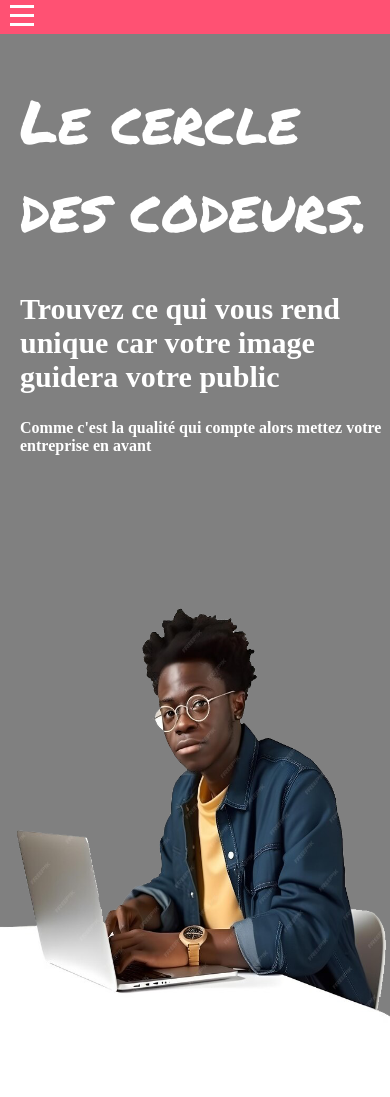
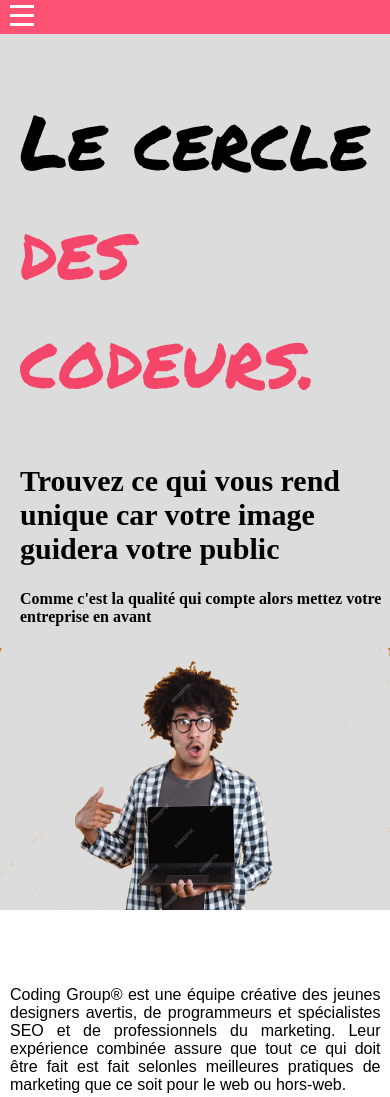
Before and after one commit to ghislainkabangu/site-web-de-presentation-de-service, a plain HTML site: page index.html in a window 390 px wide. Shown: the top 1097 px of the page. Drawn offline with nearby package versions, Linux system fonts and the light colour scheme; a web font is replaced by a local one.

Commit message:
Add files via upload

```diff
--- a/index.html
+++ b/index.html
@@ -50,12 +50,12 @@
     <div class="titre_principal">
         <div class="titre_principal_blocUn">
 
-            <h1>Le cercle des codeurs. </h1>
+            <h1>Le cercle  <span class="codeurs"> des codeurs.</span> </h1>
             <h2>Trouvez ce qui vous rend unique car votre image guidera votre public </h2>
             <h4>Comme c'est la qualité qui compte alors mettez votre entreprise en avant</h4>
         </div>
         <div class="titre_principal_blocDeux">
-            <img src="album/logo.png" id="image" alt="image dev">
+            <img src="album/fond2.png" id="image" alt="image dev">
         </div>
 
 
@@ -130,6 +130,14 @@
                     <div class="splide__slide">
                         <img src="album/austin-distel-97HfVpyNR1M-unsplash.jpg" alt="image dev">
                         <h3>ghislain kab's <br><span class="fonction"> Dev web fullstack</span></h3>
+                        <p>Lorem ipsum dolor sit amet, consectetur adipiscing elit, sed do eiusmod tempor incididunt ut
+                            labore et dolore magna aliqua. Nisl tincidunt eget nullam non. Quis hendrerit dolor magna
+                            eget est lorem ipsum dolor sit. Volutpat odio facilisis mauris sit amet massa. Commodo odio
+                            aenean sed adipiscing diam donec adipiscing tristique.</p>
+                    </div>
+                    <div class="splide__slide">
+                        <img src="album/micheal-ogungbe-pBR_6uEh6F0-unsplash.jpg" alt="image dev">
+                        <h3>Solange carmel <br><span class="fonction">Experte en marketing digital</span></h3>
                         <p>Lorem ipsum dolor sit amet, consectetur adipiscing elit, sed do eiusmod tempor incididunt ut
                             labore et dolore magna aliqua. Nisl tincidunt eget nullam non. Quis hendrerit dolor magna
                             eget est lorem ipsum dolor sit. Volutpat odio facilisis mauris sit amet massa. Commodo odio
--- a/js/index.js
+++ b/js/index.js
@@ -21,6 +21,7 @@ for (let x = 0; x < link.length; x++) {
   });
 }
 /**********************gestion des interactions images********************** */
+/*
 let image = document.getElementById("image");
 image.addEventListener("mouseover", () => {
   image.src = "album/fond2.png";
--- a/style.css
+++ b/style.css
@@ -79,33 +79,30 @@ header {
 
 /**************************************TITRE PRINCIPAL ET NOM DE LA FIRME**********************************/
 .titre_principal {
-    background-color: gray;
     display: flex;
     justify-content: center;
     flex-wrap: wrap;
+    background-color:gainsboro;
 }
 
 .titre_principal div {
     flex-basis: 48%;
     box-sizing: content-box;
     overflow: hidden;
-    height: 400px;
     box-sizing: content-box;
 }
 
-.titre_principal_blocUn {
-    color: white;
-}
-
 .titre_principal_blocUn h1 {
-    font-size: 60px;
+    font-size: 75px;
     font-family: Arial, Helvetica, sans-serif;
     padding-top: 2px;
     font-family: "Permanent Marker", cursive;
     font-weight: 400;
     font-style: normal;
 }
-
+.codeurs{
+    color: rgba(255, 0, 51, 0.682);
+}
 .titre_principal_blocUn h2 {
     font-size: 30px;
 }
@@ -197,9 +194,11 @@ h4 {
 
 .bloc_membre-equipe div h3 {
     font-family: Arial, Helvetica, sans-serif;
+  font-size: medium;
 }
 .bloc_membre-equipe div .fonction{
     font-size: small;
+    color: rgba(255, 0, 51, 0.682);
 }
 .bloc_membre-equipe div p{
     text-align: justify;
@@ -371,19 +370,23 @@ footer h2 {
     color: gainsboro;
 }
 
+@media screen and (max-width:1150px){
+    .service_bloc div {
+        flex-basis: 45%;
+    }
+}
 @media screen and (max-width:1050px) {
-    .titre_principal div {
-        flex-basis: 100%;
-        height: 300px;
-    }
-
     .titre_principal_blocUn h1,
     h2,
     h4 {
         padding-left: 20px;
     }
 }
-
+@media screen and (max-width:970px){
+    .titre_principal div {
+        flex-basis:100%;
+    }
+}
 @media screen and (max-width:800px) {
 
     .service {
@@ -433,21 +436,3 @@ footer h2 {
         padding: 0px;
     }
 }
-
-@media screen and (max-width:660px) {
-    .titre_principal div {
-        height: 400px;
-    }
-}
-
-@media screen and (max-width:600px) {
-    .titre_principal div {
-        height: 450px;
-    }
-}
-
-@media screen and (max-width:500px) {
-    .titre_principal .titre_principal_blocUn {
-        height: 550px;
-    }
-}
```
